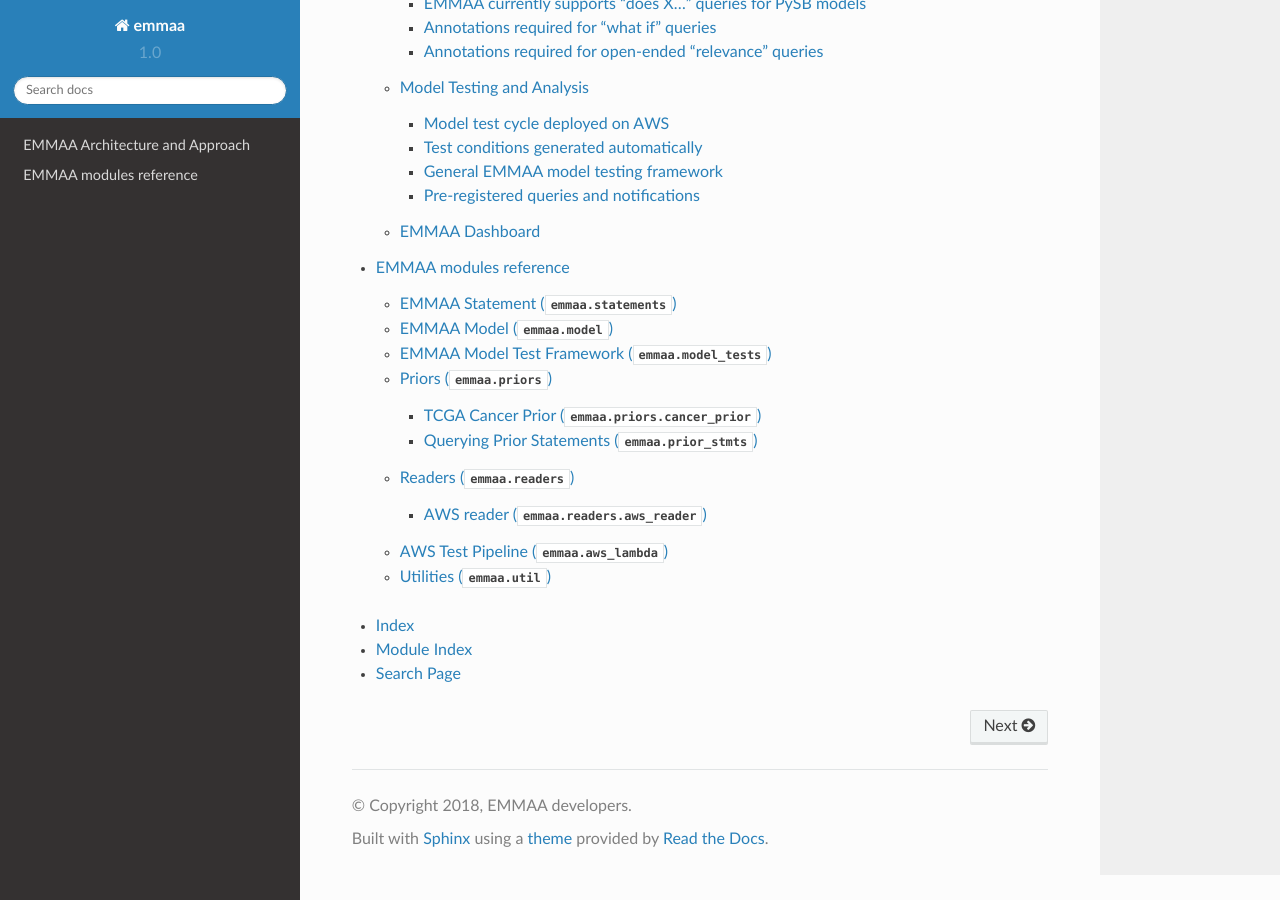
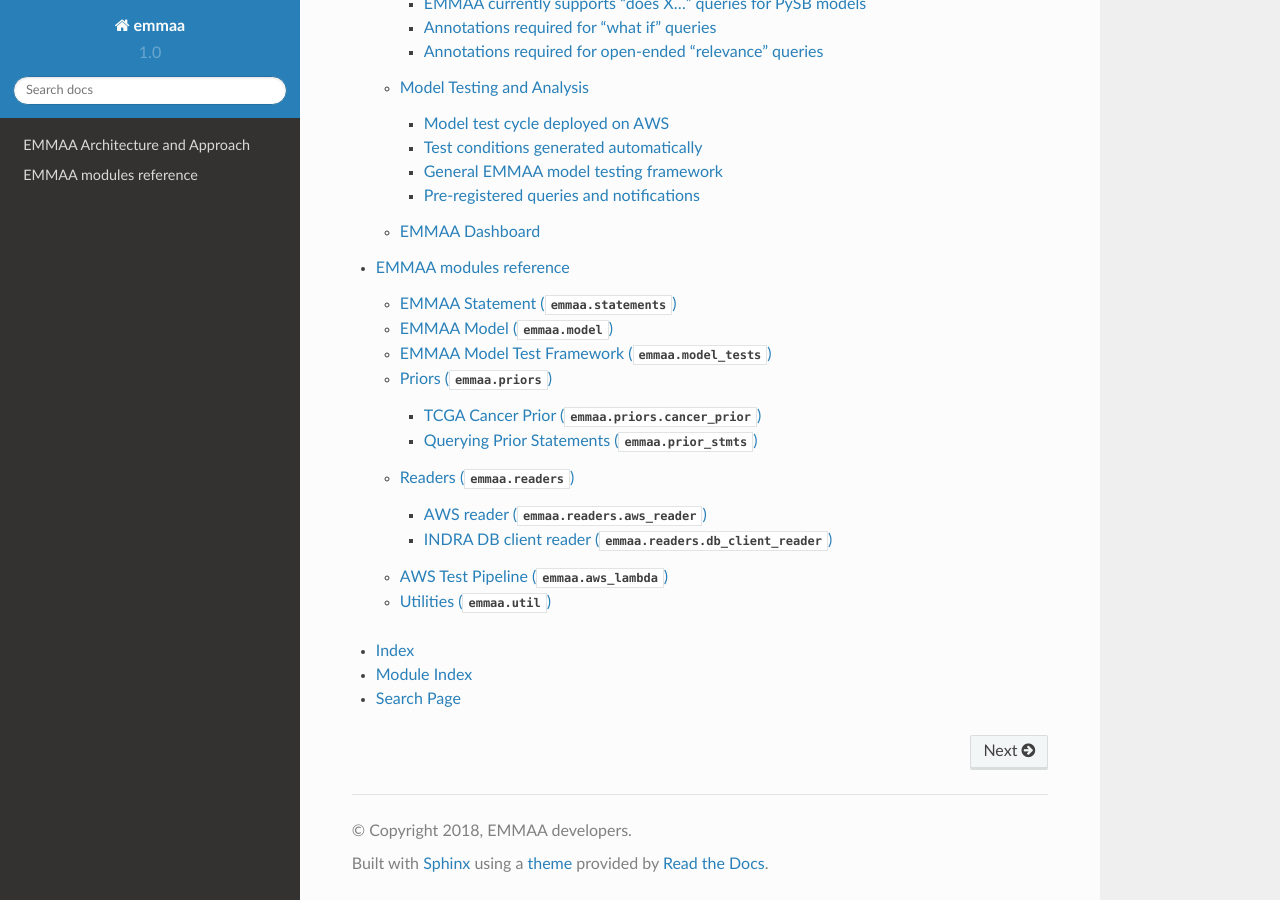
Before and after one commit to gyorilab/emmaa, a Sphinx documentation site: the page built from doc/index.rst, in a window 1280 px wide and 900 px high, scrolled down 541 px. Built offline with Sphinx 7.4.7 and the Read the Docs theme 2.0.0, drawn with Linux system fonts in a browser that asks for light colours.

Commit message:
Add DB client reader to docs

```diff
--- a/doc/conf.py
+++ b/doc/conf.py
@@ -172,7 +172,7 @@ intersphinx_mapping = {'https://docs.python.org/': None}
 
 
 MOCK_MODULES = [
-    'indra_db', 'indra_db.client', 'pygraphviz'
+    'indra_db', 'indra_db.client', 'indra_db.client.statements', 'pygraphviz'
 ]
 
 for mod_name in MOCK_MODULES:
--- a/doc/modules/readers.rst
+++ b/doc/modules/readers.rst
@@ -11,3 +11,11 @@ AWS reader (:py:mod:`emmaa.readers.aws_reader`)
 .. automodule:: emmaa.readers.aws_reader
     :members:
     :show-inheritance:
+
+
+INDRA DB client reader (:py:mod:`emmaa.readers.db_client_reader`)
+-----------------------------------------------------------------
+
+.. automodule:: emmaa.readers.db_client_reader
+    :members:
+    :show-inheritance:
```
Also changed, not shown: 1 other file.
